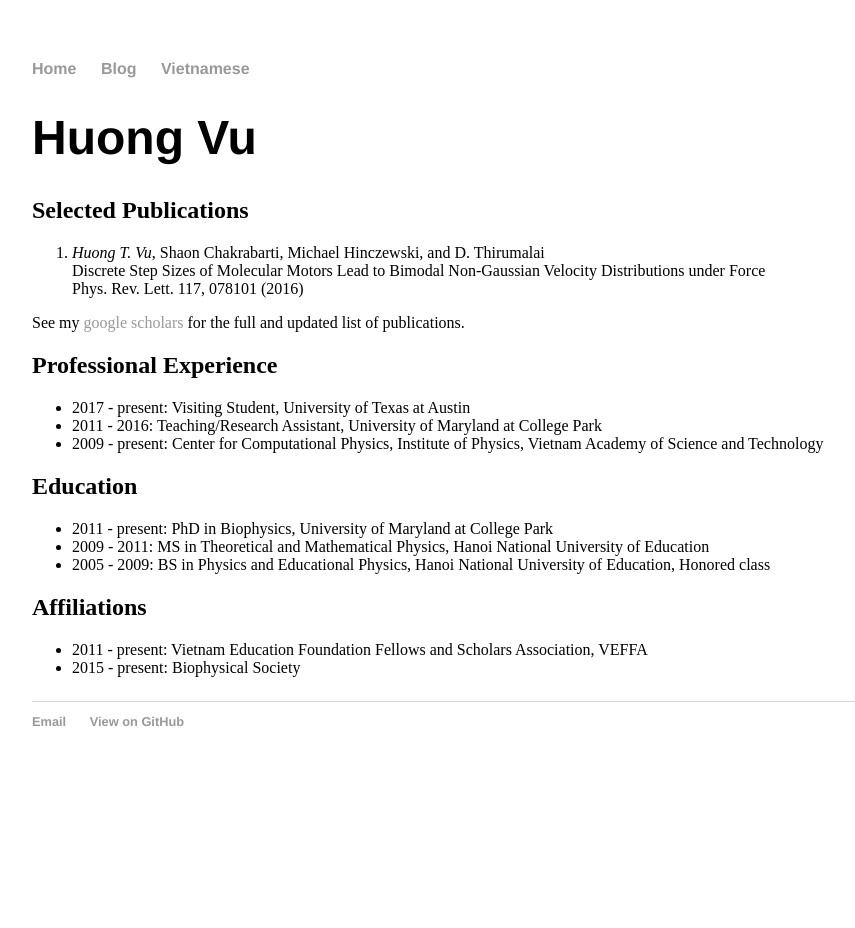
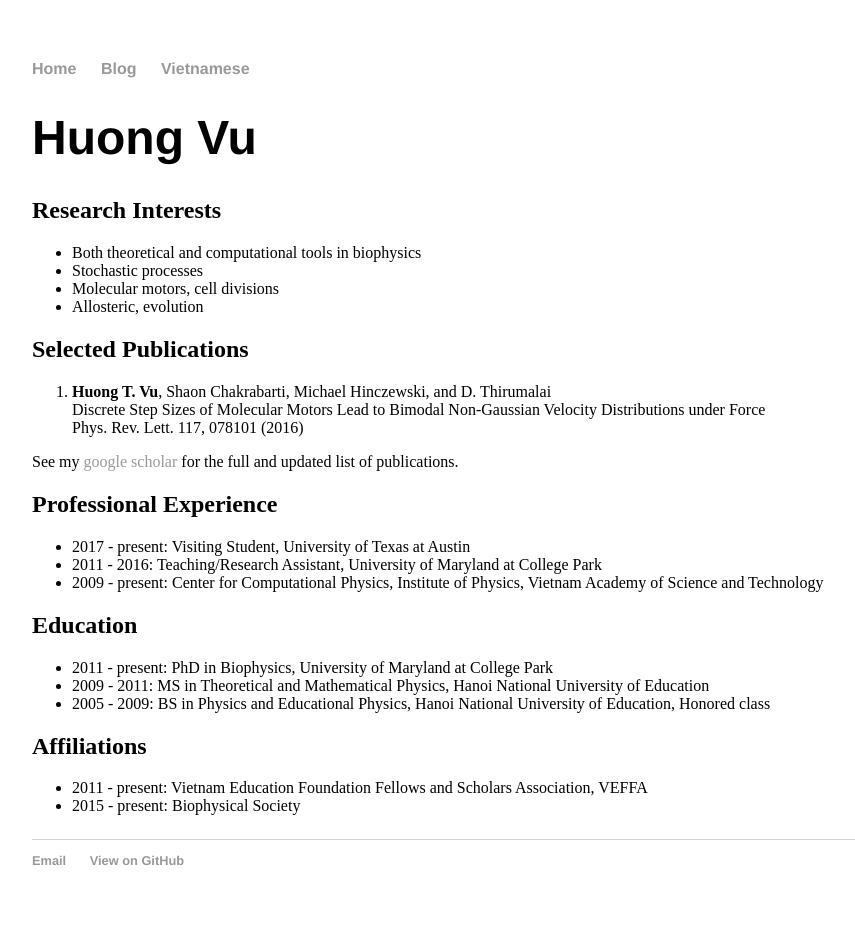
Before and after one commit to huongtvu/meoy9.github.io, a Jekyll site: the page built from index.html, in a window 1280 px wide. Shown: the whole page, without its empty margins (160-1015 px from the left). Built offline with Jekyll 4.4.1, drawn with Linux system fonts in a browser that asks for light colours; before the commit the page ends 900 px from its top, so only the background shows below that.

Commit message:
Update index.html

```diff
--- a/index.html
+++ b/index.html
@@ -8,13 +8,20 @@ title: Huong Vu, Graduate Student in University of Maryland at College Park
 	<p> I'm a biophysics PhD candidate under the supervision of Dr. <a href="https://sites.cns.utexas.edu/thirumalai">Thirumalai</a> (for his old group website, go <a href="http://biotheory.umd.edu/">here</a>.)
 		My current PhD research focuses on developing models to analyze and interpret single molecule experiments, in order to discover new general principles of biological motors.
 		I am interested in using both theoretical and computational tools to understand function and dynamics of such molecular machines. -->
+	<h2> Research Interests </h2>
+	<ul>
+		<li> Both theoretical and computational tools in biophysics </li>
+		<li> Stochastic processes</li>
+		<li> Molecular motors, cell divisions</li>
+		<li> Allosteric, evolution </li>
+	</ul>
 	<h2> Selected Publications</h2>
 	<ol>
-		<li> <em><em>Huong T. Vu</em></em>, Shaon Chakrabarti, Michael Hinczewski, and D. Thirumalai </li>
+		<li> <strong>Huong T. Vu</strong>, Shaon Chakrabarti, Michael Hinczewski, and D. Thirumalai </li>
 			Discrete Step Sizes of Molecular Motors Lead to Bimodal Non-Gaussian Velocity Distributions under Force  <br />
 		Phys. Rev. Lett. 117, 078101 (2016)
 	</ol>
-	See my <a href="https://scholar.google.com/citations?user=k4wKV4UAAAAJ&hl=en&oi=ao">google scholars</a> for the full and updated list of publications.
+	See my <a href="https://scholar.google.com/citations?user=k4wKV4UAAAAJ&hl=en&oi=ao">google scholar</a> for the full and updated list of publications.
 	<h2> Professional Experience </h2>
 	<ul>
 		<li> 2017 - present: Visiting Student, University of Texas at Austin </li>
```
